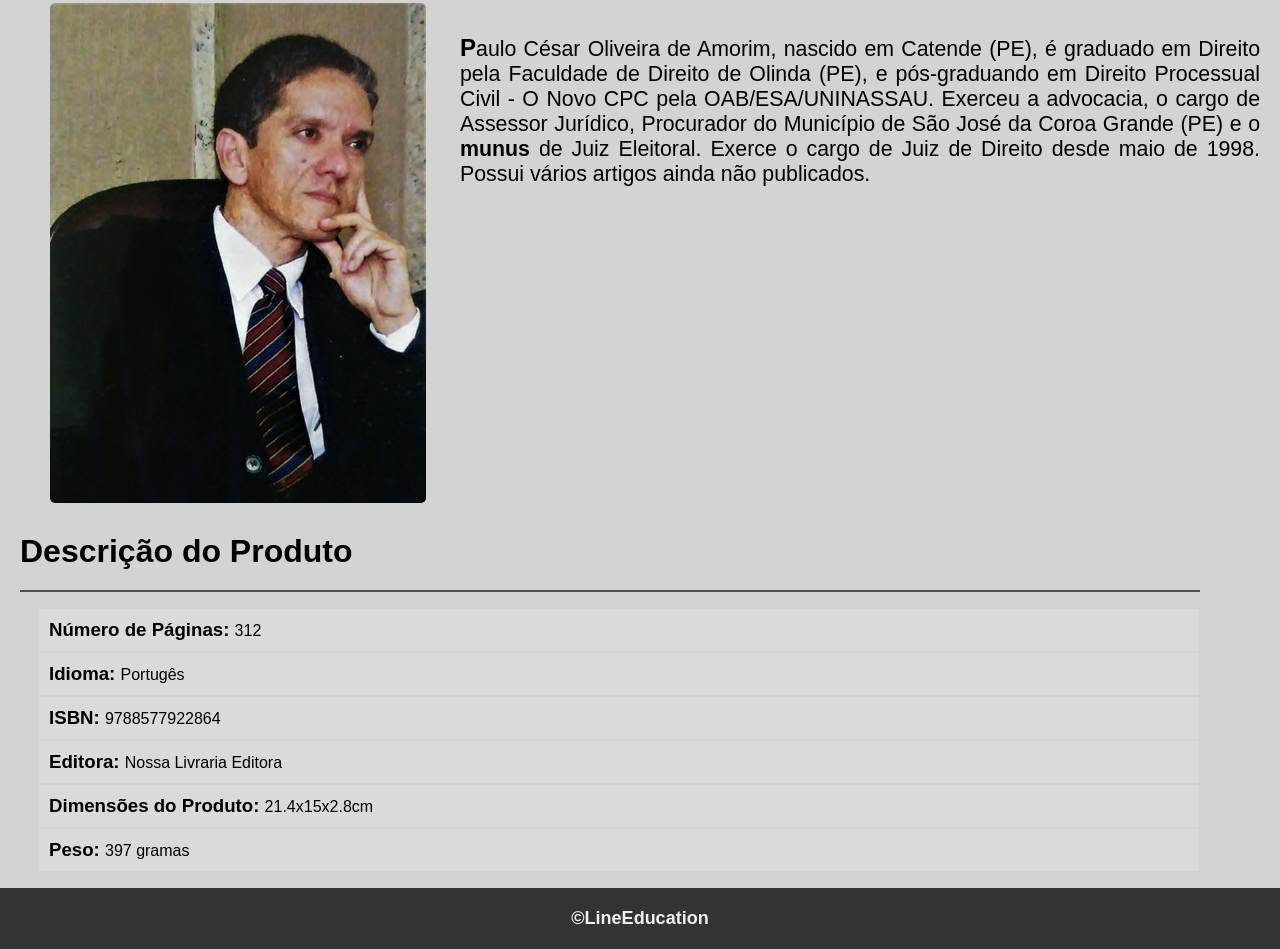
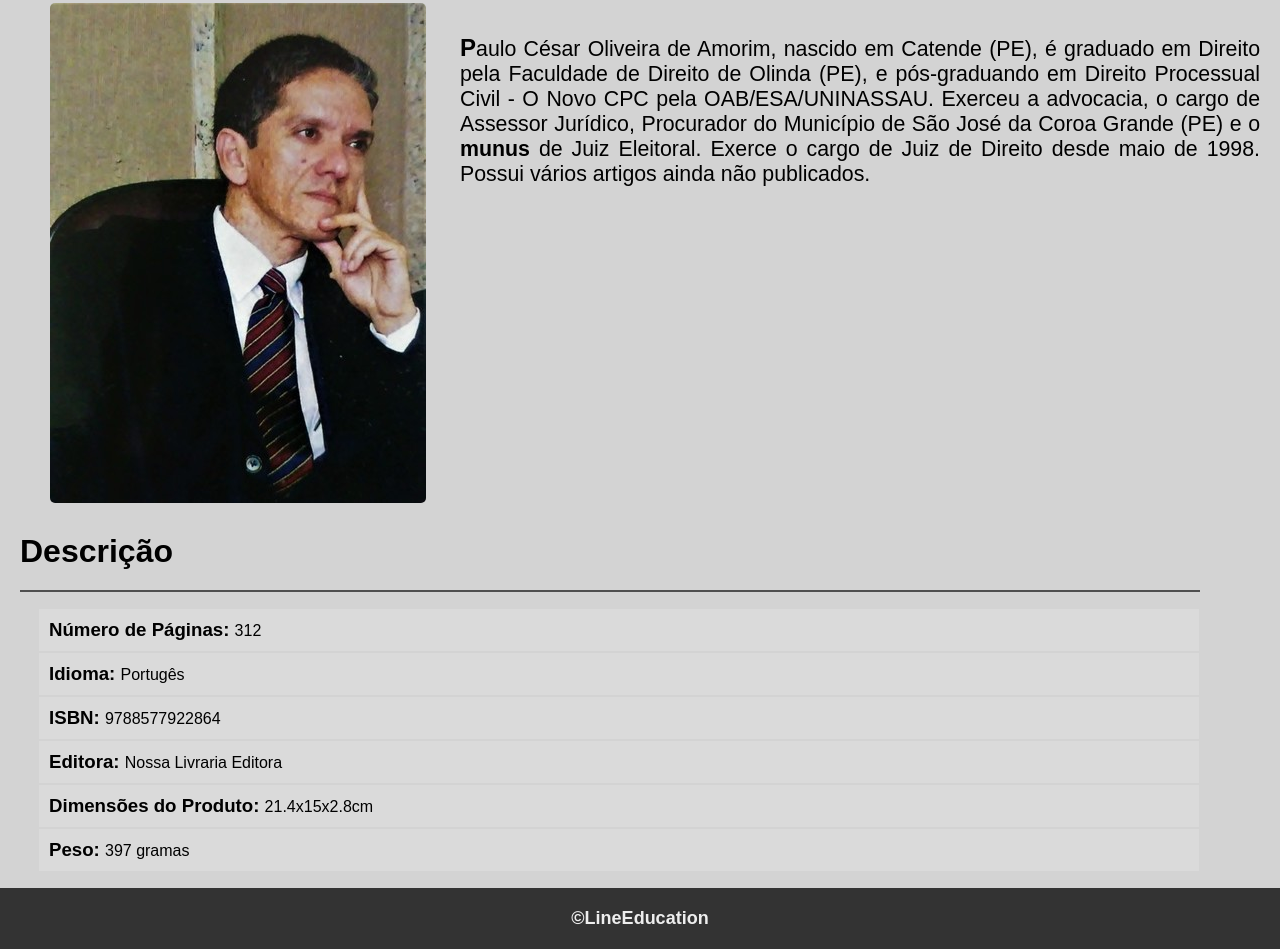
Before and after one commit to miguel8000/Direito_Publico.github.io, a plain HTML site: page index.html in a window 1280 px wide. Shown: the part 1272-2221 px from the top of the page. Drawn offline with Linux system fonts and the light colour scheme.

Commit message:
Miguel
De 'Descrição do Produto' para 'Descrição'.

```diff
--- a/index.html
+++ b/index.html
@@ -71,7 +71,7 @@
 	</section>
 	<!--Inicio da quarta seção, referente a descrição do livro -->
 	<section class="grid4" id="descriçao">
-		<h1 class="tituloSection">Descrição do Produto</h1>
+		<h1 class="tituloSection">Descrição</h1>
 		<div class="barra"></div>
 		<div class="containerDescriçao">
 			<p class="descriçoaItem">
```
